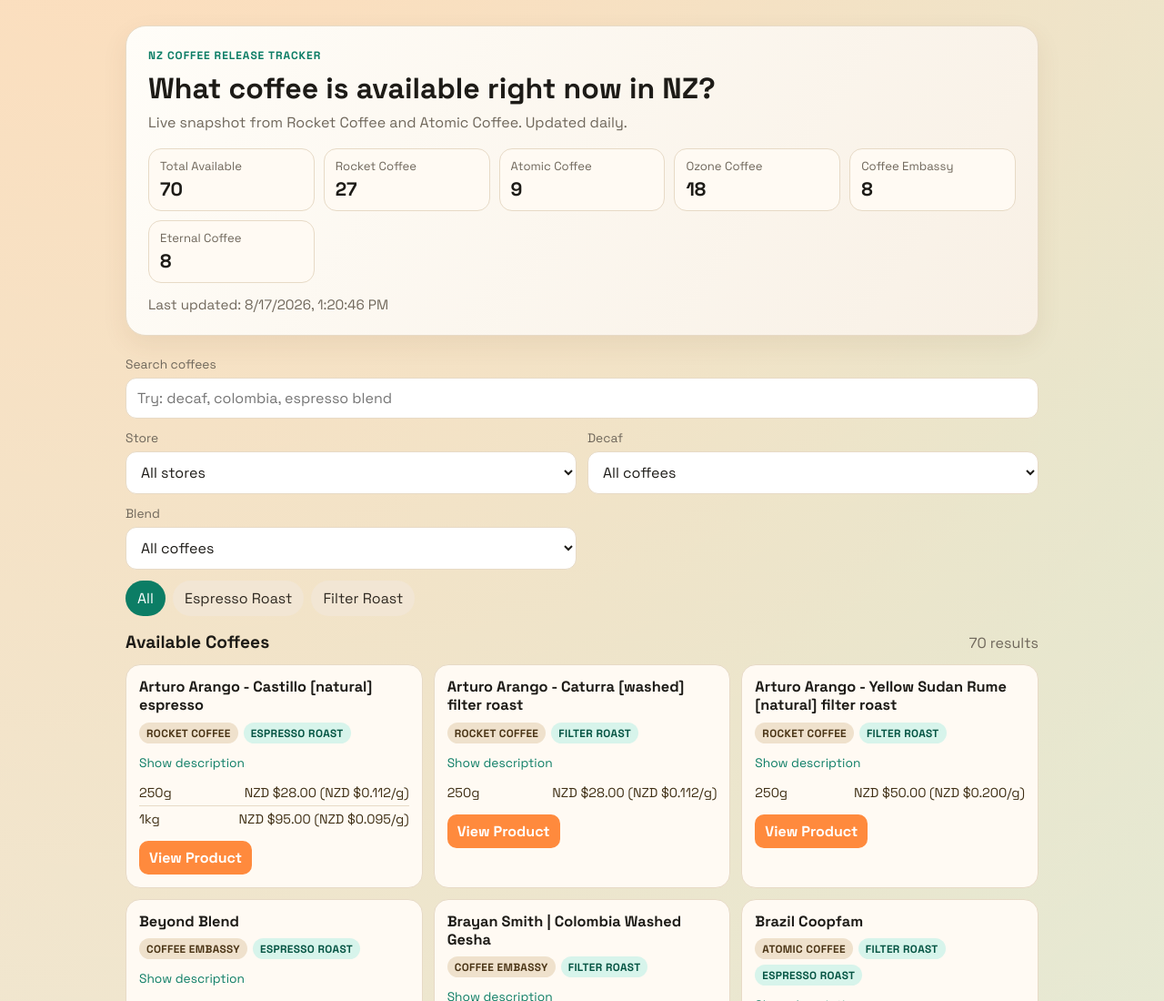
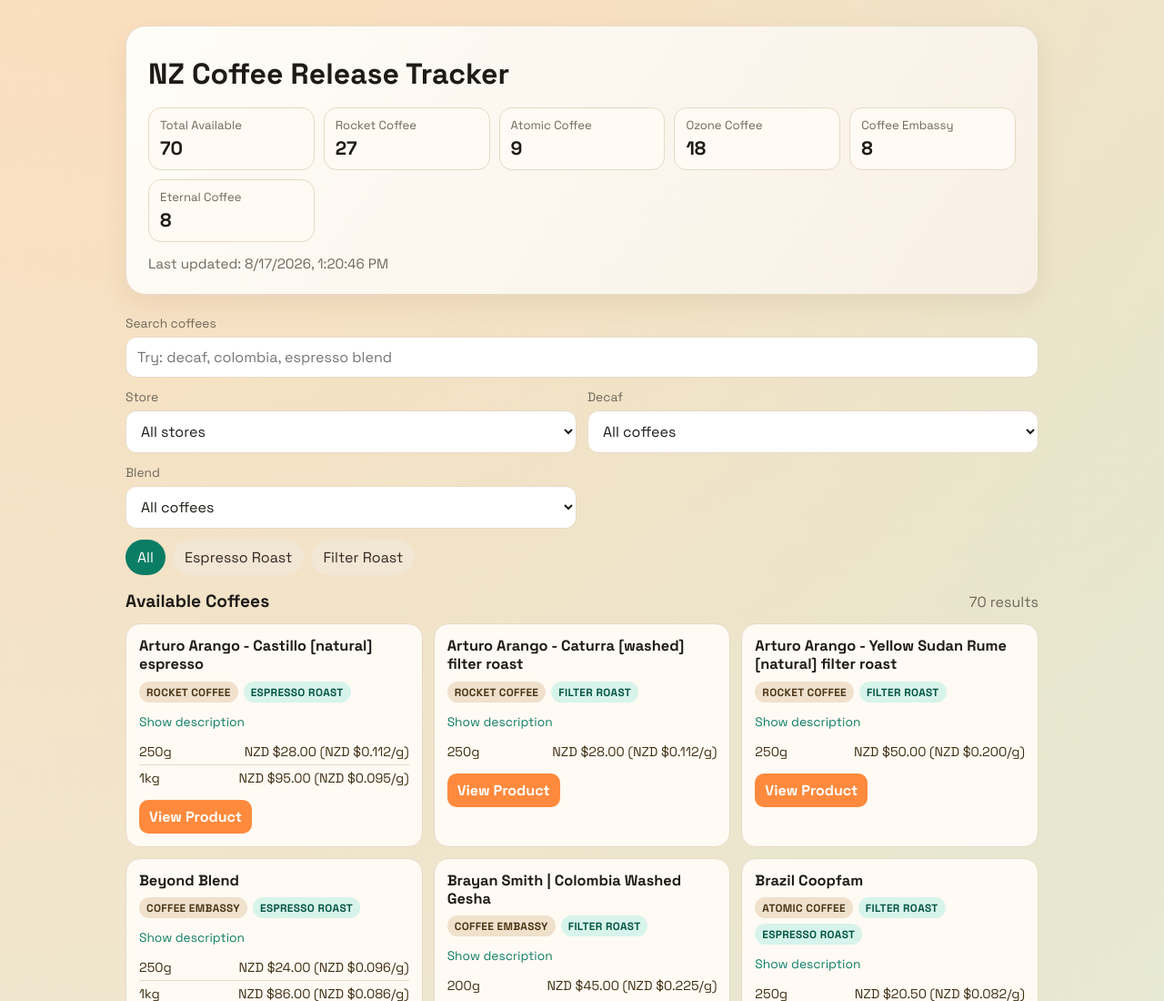
Before and after one commit to aaronyaosong/aaronyaosong.github.io, a website with bundled scripts: page frontend/index.html in a window 1280 px wide. Shown: the top 1100 px of the page at 91% size. Built offline with nearby package versions, Linux system fonts and the light colour scheme.

Commit message:
update header

```diff
--- a/frontend/index.html
+++ b/frontend/index.html
@@ -12,9 +12,9 @@
 <body>
   <main class="page">
     <section class="hero">
-      <p class="eyebrow">NZ Coffee Release Tracker</p>
-      <h1>What coffee is available right now in NZ?</h1>
-      <p class="subtitle">Live snapshot from Rocket Coffee and Atomic Coffee. Updated daily.</p>
+      <!-- <p class="eyebrow">NZ Coffee Release Tracker</p> -->
+      <h1>NZ Coffee Release Tracker</h1>
+      <!-- <p class="subtitle">Live snapshot from Rocket Coffee and Atomic Coffee. Updated daily.</p> -->
       <div class="stats" id="stats"></div>
       <p class="meta" id="last-updated">Loading latest data...</p>
     </section>
```
